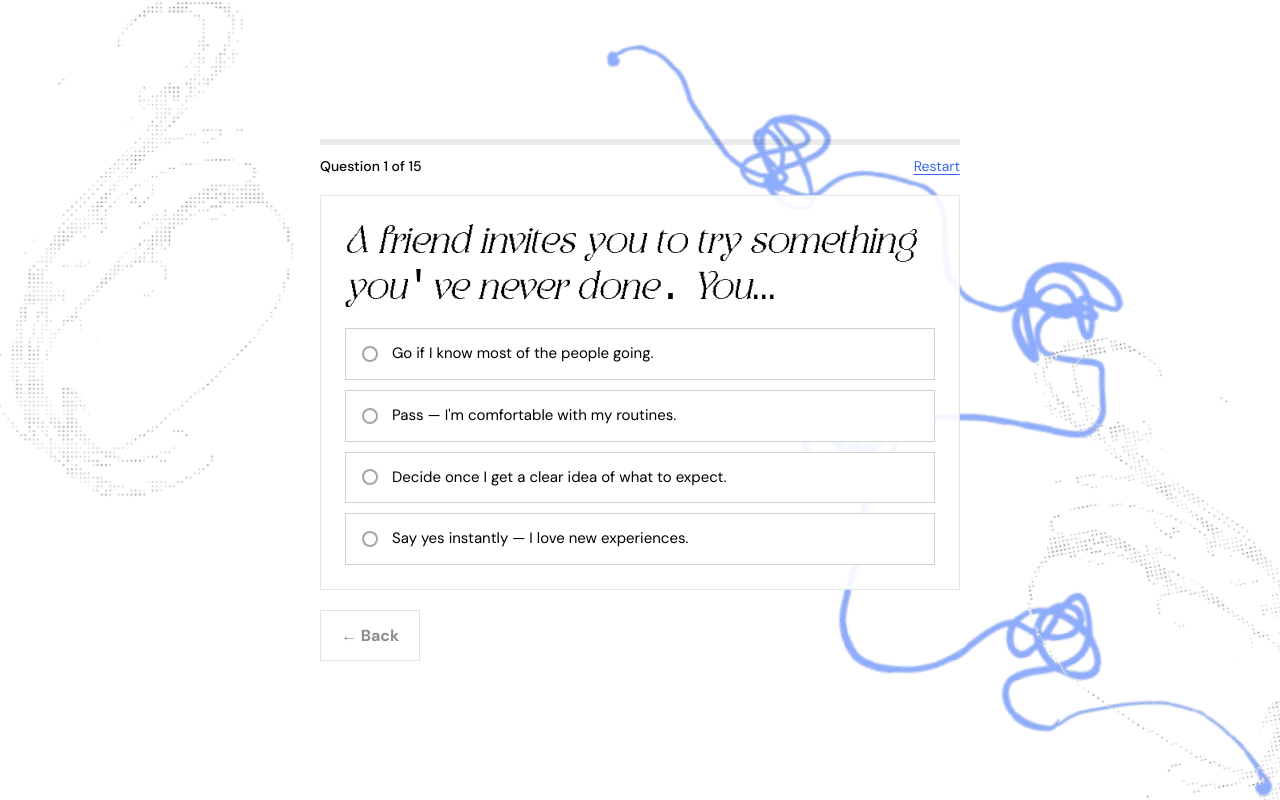
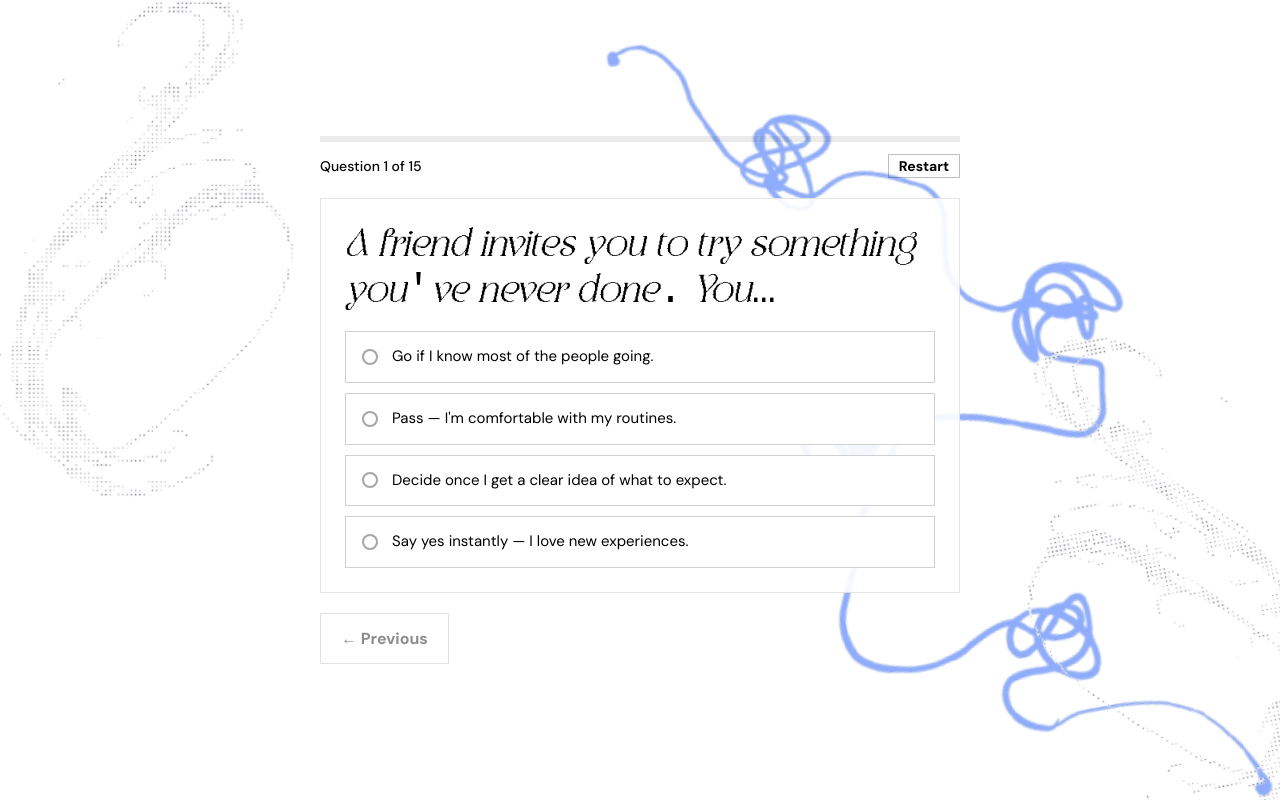
Before and after one commit to lillian-zhao/thrift-personality-quiz, a plain HTML site: page index.html in a window 1280 px wide. Both pictures are taken after a click on the button "Start →". Drawn offline with Linux system fonts and the light colour scheme.

Commit message:
feat: restyle restart btn

```diff
--- a/index.html
+++ b/index.html
@@ -44,7 +44,7 @@
           </div>
           <div class="quiz-meta">
             <span id="q-counter">Question 1 of 15</span>
-            <button class="link-btn" id="btn-restart-top">Restart</button>
+            <button class="btn btn--ghost" id="btn-restart-top" type="button">Restart</button>
           </div>
         </header>
 
@@ -54,7 +54,7 @@
         </div>
 
         <div class="quiz-nav">
-          <button class="btn btn--ghost" id="btn-back">← Back</button>
+          <button class="btn btn--ghost" id="btn-back">← Previous</button>
         </div>
       </div>
     </section>
--- a/styles.css
+++ b/styles.css
@@ -215,19 +215,12 @@ h1, h2, h3, h4, h5, h6 {
 .btn:disabled { opacity: 0.45; cursor: not-allowed; }
 .btn:focus-visible,
 .option:focus-visible,
-.link-btn:focus-visible,
 input[type="checkbox"]:focus-visible,
 .cta-platform-btn:focus-visible,
 .take-me:focus-visible {
   outline: 3px solid var(--ink-blue);
   outline-offset: 3px;
 }
-.link-btn {
-  background: none; border: none; color: var(--ink-blue);
-  font-family: var(--font-body); font-size: 14px; cursor: pointer;
-  text-decoration: underline; text-underline-offset: 3px;
-}
-.link-btn:hover { color: var(--text); }
 
 /* ---- quiz ---- */
 .quiz-shell {
@@ -254,6 +247,7 @@ input[type="checkbox"]:focus-visible,
   display: flex; justify-content: space-between; align-items: center;
   margin-top: 12px; font-size: 14px; color: var(--text);
 }
+.quiz-meta .btn { font-size: 14px; padding: 2px 10px; }
 
 .quiz-card {
   background: rgba(255,255,255,0.9);
```
